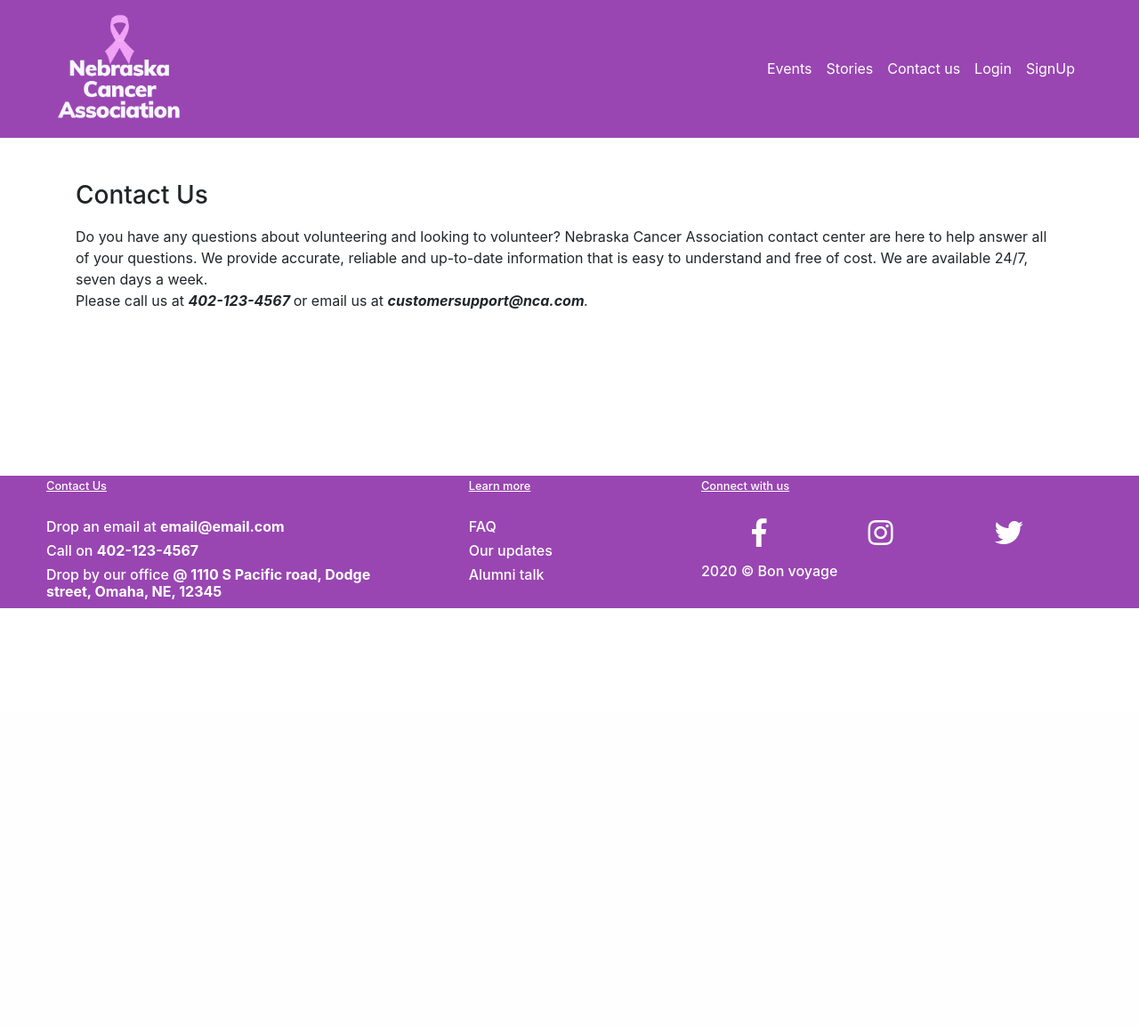
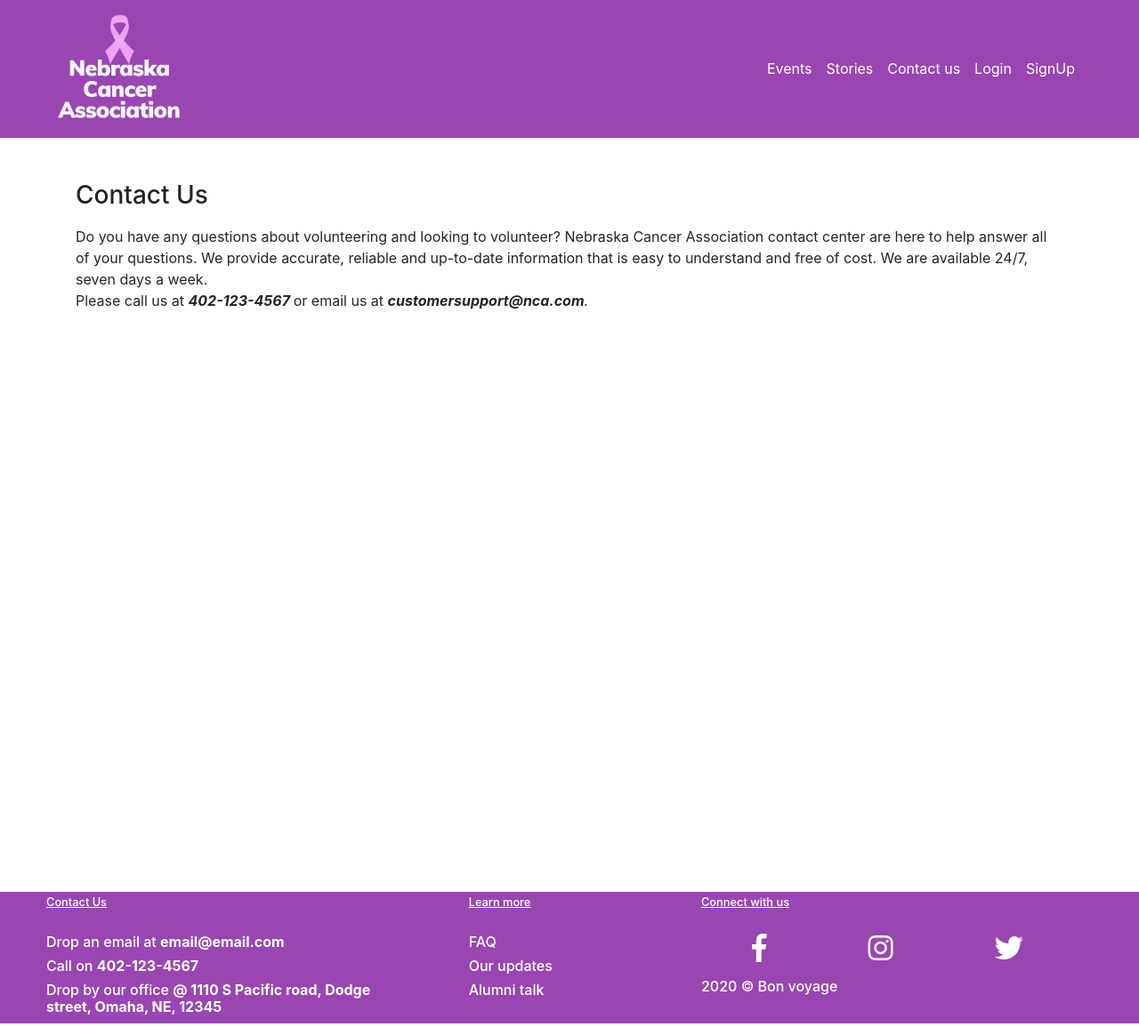
Before and after one commit to Santhosh417/8210T5app-ncavas, a Django app: page /contactus/ in a window 1280 px wide. Shown: the whole page at 89% size. Before the commit the page ends 684 px from the top, so only its background shows below. Run offline with Django 3.2, Linux system fonts and the light colour scheme; some libraries are stand-ins or nearby versions.

Commit message:
Fixed the footer position
Fixed the footer position so that it is always at the bottom of the screen

```diff
--- a/events/templates/AddMeetingnotes_successful.html
+++ b/events/templates/AddMeetingnotes_successful.html
@@ -14,12 +14,10 @@
 {% block title %}Meeting Notes - Thank you{% endblock title %}
 
 {% block content %}
-    <div class="full-screen-height">
     <div class="card mb-5">
         <h6>Thank you. The meeting notes for the victim - <b>{{ enrollment.victim }}</b> at event - "{{ enrollment.event }}" has been updated successfully.</h6>
         <h6 class="mt-3"><a href='{% url 'events:showevent_meetingnotes' enrollment.event.event_id %}'>+ Add another victim's notes</a></h6>
     </div>
       <a href='{% url 'nca:home' %}' class="mt-3 btn-sm btn-secondary">Back to Home</a>
-    </div>
 {% endblock content %}
 </html>
--- a/nca/static/css/styles.css
+++ b/nca/static/css/styles.css
@@ -123,6 +123,8 @@
 
 footer{
     background-color: #9946b2;
+    bottom: 0;
+    width: 100%;
 }
 
 .footer_heading{
@@ -266,10 +268,6 @@ h9{
     margin-left: 13%;
 }
 
-.full-screen-height {
-    height: 26vw;
-}
-
 form.login-form-container p, form.login-form-container div{
     text-align: center !important;
 }
@@ -286,6 +284,10 @@ form.login-form-container p, form.login-form-container div{
 
 .bg-pink{
     background-color: lightpink;
+}
+
+.content-container{
+    min-height: 100vh;
 }
 
 @media only screen
@@ -346,10 +348,6 @@ form.login-form-container p, form.login-form-container div{
     .custom-form{
         font-size: 2vw;
         margin-bottom: 20px;
-    }
-
-    .full-screen-height{
-        height: 81vw;
     }
 
     .volunteer-story-title-container{
--- a/nca/templates/ContactUs.html
+++ b/nca/templates/ContactUs.html
@@ -5,7 +5,6 @@
 {% block title %}Contact Us{% endblock title %}
 
 {% block content %}
-    <div class="full-screen-height">
     <h3> Contact Us </h3>
     <div class="contactus">
       <body>Do you have any questions about volunteering and looking to volunteer? Nebraska Cancer Association contact center are here to help
@@ -13,6 +12,5 @@
       We are available 24/7, seven days a week. <br>Please call us at <i><b>402-123-4567 </b></i> or email us at <i><b>customersupport@nca.com</b>. </i><br>
       </body>
     </div>
-    </div>
 {% endblock content %}
 </html>
--- a/nca/templates/base.html
+++ b/nca/templates/base.html
@@ -48,7 +48,7 @@
             </ul>
     </div>
     </nav>
-    <div class="mt-5 container">
+    <div class="mt-5 container content-container">
       {% block content %}
       {% endblock content %}
     </div>
--- a/nca/templates/home.html
+++ b/nca/templates/home.html
@@ -6,7 +6,6 @@
 
 {% block content %}
     {% if user.is_authenticated %}
-        <div class="container">
         {% if events.count <= 0 %}
             <div class="home-header">Hello {{ user.first_name }} {{ user.last_name }}, you have no upcoming meetings.</div>
         {% else %}
@@ -22,7 +21,6 @@
             {% endfor %}
             </tbody>
           </table>
-        </div>
         {% endif %}
     {% endif %}
 <div class="mb-5">
--- a/nca/templates/registration/login.html
+++ b/nca/templates/registration/login.html
@@ -2,7 +2,6 @@
 <html lang="en">
 {% extends 'base.html' %}
 {% block content %}
-    <div class="full-screen-height">
         <h3>Login</h3>
         <form method="post" class="custom-form" >
             {% csrf_token %}
@@ -21,7 +20,6 @@
             </div>
             <h6 class="row mb-2" id="password-reset-link"><a href="{% url 'users:password_reset_form' %}">Forgotten your  password?</a></h6>
       </form>
-    </div>
     <script>
     function myFunction(){
         var x= document.getElementById("myInput")
--- a/nca/templates/registration/password_change_done.html
+++ b/nca/templates/registration/password_change_done.html
@@ -3,9 +3,7 @@
 {% extends 'base.html' %}
 
 {% block content %}
-<div class="full-screen-height">
     <h3>Password Changed </h3>
     <h6 tyle="font-family: cursive;color: darkred">Password has been successfully changed.</h6>
-</div>
 {% endblock content %}
 </html>
--- a/nca/templates/registration/signup_email.html
+++ b/nca/templates/registration/signup_email.html
@@ -7,10 +7,8 @@
 {% block title %}Thank you for registering{% endblock title %}
 
 {% block content %}
-<div class="full-screen-height">
     <h3>Thank you for registering</h3>
     <h6>An email has been sent to the registered email with your username and one time password.Please check and login.</h6>
     <button class="btn-sm btn-primary"><a class="text-white" href="{% url 'users:login' %}">Click here to Login</a></button>
-</div>
 {% endblock content %}
 </html>
```
